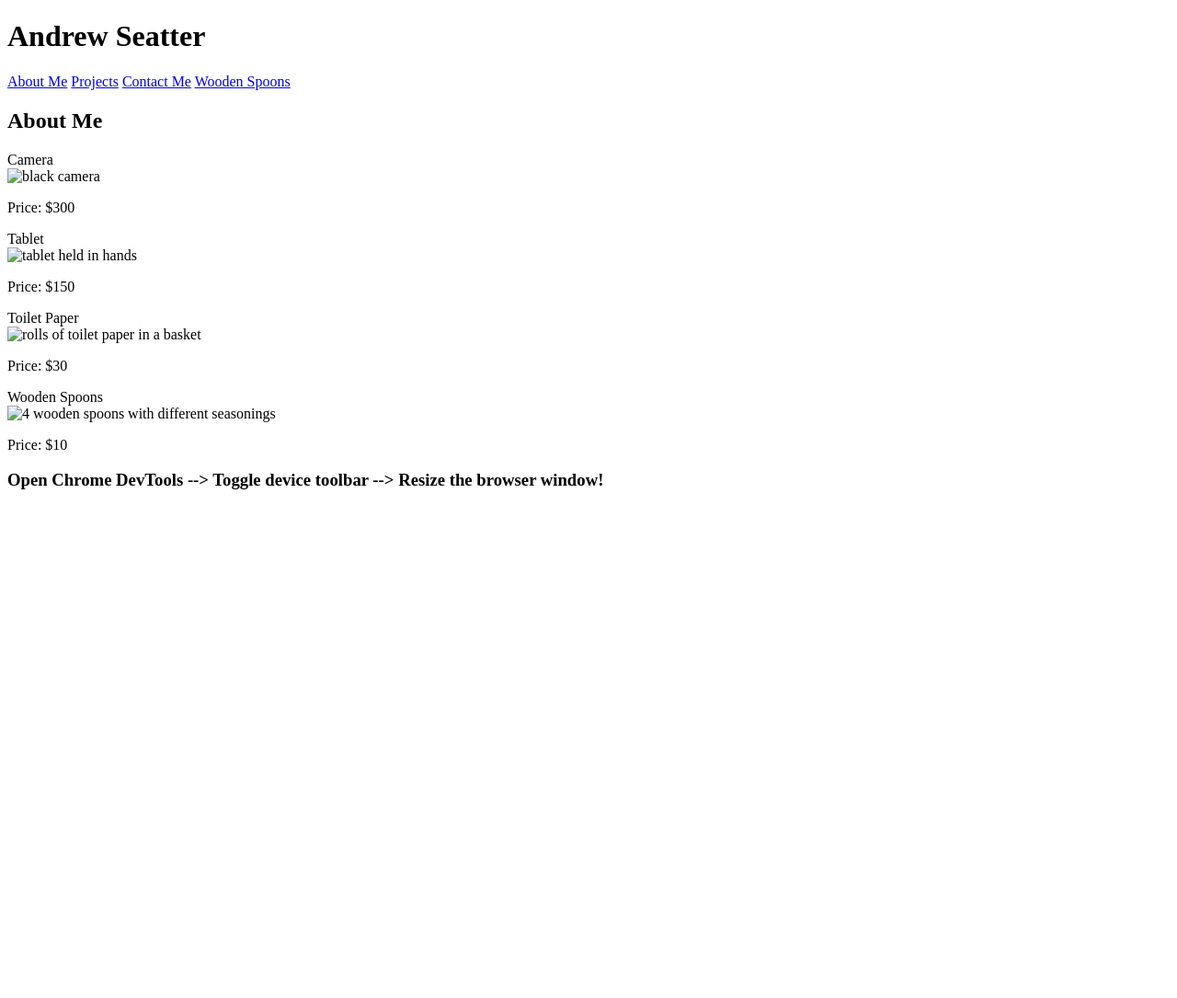
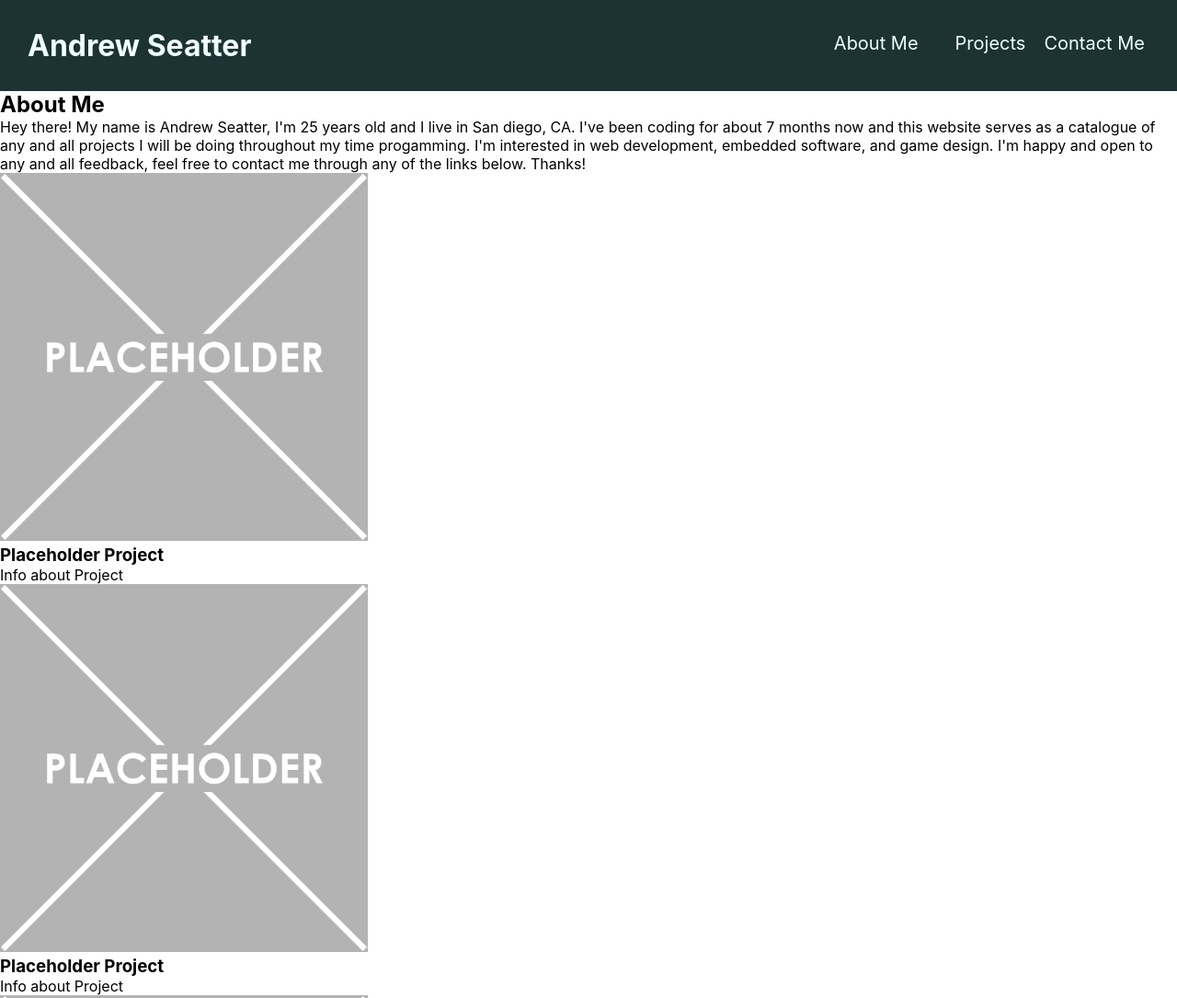
Before and after one commit to Andrew-seatter/Andrew-Seatter-Project-Portfolio, a plain HTML site: page index.html in a window 1280 px wide. Shown: the top 1085 px of the page at 92% size. Before the commit the page ends 800 px from the top, so only its background shows below. Drawn offline with Linux system fonts and the light colour scheme.

Commit message:
first html and css edits

```diff
--- a/assets/stylesheet.css
+++ b/assets/stylesheet.css
@@ -0,0 +1,61 @@
+*{
+    font-family: -apple-system, BlinkMacSystemFont, 'Segoe UI', Roboto, Helvetica,
+    Arial, sans-serif, 'Apple Color Emoji', 'Segoe UI Emoji', 'Segoe UI Symbol';
+    margin: 0%;
+    padding: 0%;
+
+}
+
+header {
+    background-color: #1d3333;
+    border-color: #1d3333;
+    color: azure;
+    display: flex;
+    justify-content: space-between;
+    margin: 0%;
+    padding: 0%;
+
+}
+
+h1{
+    margin: 30px;
+}
+
+nav{
+    right: 50px;
+    margin: 25px;
+
+}
+
+a:any-link{
+    text-decoration: none;
+    color: azure;
+}
+
+nav ul{
+display: inline-flex;
+list-style: none;
+font-size: 20px;
+    color:azure;
+
+}
+
+nav ul li{
+    margin:10px;
+}
+
+#About-Me{
+
+    border-color: #1d3333;
+    border:10px;
+}
+
+.Projects{
+    flex-wrap: wrap;
+}
+#first-project-card {
+    flex-grow: 1;
+}
+figure img{
+    max-block-size: 400px;
+}
--- a/index.html
+++ b/index.html
@@ -11,54 +11,61 @@
     <header>
       <h1>Andrew Seatter</h1>
       <nav>
-        <a href="#About-Me">About Me</a>
-        <a href="#">Projects</a>
-        <a href="#">Contact Me</a>
-        <a href="#">Wooden Spoons</a>
+        <ul>
+        <li><a href="#About-Me">About Me</a><li>
+        <li><a href="#Projects">Projects</a></li>
+        <li><a href="#Contact-links">Contact Me</a></li>
+      </ul>
       </nav>
     </header>
 
     <main>
      <aside id="About-Me">
         <h2> About Me</h2>
+        <p>Hey there! My name is Andrew Seatter, I'm 25 years old and I live in San diego, CA. I've been coding for about 7 months now and this website serves as a catalogue of any and all projects I will be doing throughout my time progamming.
+          I'm interested in web development, embedded software, and game design. I'm happy and open to any and all feedback, feel free to contact me through any of the links below. Thanks!
+        </p>
      </aside>
-      <!-- Product Cards -->
-      <div class="products">
-        <section class="card">
-          <header>Camera</header>
-          <img src="./assets/images/camera.jpg" alt="black camera" />
-          <p>Price: $300</p>
-        </section>
-        <section class="card">
-          <header>Tablet</header>
-          <img src="./assets/images/tablet.jpg" alt="tablet held in hands" />
-          <p>Price: $150</p>
-        </section>
-        <section class="card">
-          <header>Toilet Paper</header>
-          <img
-            src="./assets/images/toilet-paper.jpg"
-            alt="rolls of toilet paper in a basket"
-          />
-          <p>Price: $30</p>
-        </section>
-        <section class="card">
-          <header>Wooden Spoons</header>
-          <img
-            src="./assets/images/wooden-spoons.jpg"
-            alt="4 wooden spoons with different seasonings"
-          />
-          <p>Price: $10</p>
-        </section>
-      </div>
+      <!--Project boxes, Section is the parent, figure and figcaption will be the child elements-->
+      <section id="Projects">
+        <figure class="project-cards">
+          <img src="./assets/placeholder.png" alt="placeholder" />
+          <figcaption>
+            <h3>Placeholder Project</h3>
+            <p>Info about Project</p>
+          </figcaption>
+          </figure>
+          <figure class="project-cards">
+            <img src="./assets/placeholder.png" alt="placeholder" />
+            <figcaption>
+              <h3>Placeholder Project</h3>
+              <p>Info about Project</p>
+            </figcaption>
+            </figure>
+            <figure class="project-cards">
+              <img src="./assets/placeholder.png" alt="placeholder" />
+              <figcaption>
+                <h3>Placeholder Project</h3>
+                <p>Info about Project</p>
+              </figcaption>
+              </figure>
+              <figure class="project-cards">
+                <img src="./assets/placeholder.png" alt="placeholder" />
+                <figcaption>
+                  <h3>Placeholder Project</h3>
+                  <p>Info about Project</p>
+                </figcaption>
+                </figure>
+      </section>
     </main>
 
-    <!-- Footer -->
-    <footer>
-      <h3>
-        Open Chrome DevTools --> Toggle device toolbar --> Resize the browser
-        window!
-      </h3>
+    <!--Contact Links-->
+    <footer id="Contact-links">
+      <ul>
+        <li><a href="(949)-306-2094">949.306.2094</a></li>
+        <li><a href="seatter.an@gmail.com">Email</a></li>
+        <li><a href="github.com/Andrew_Seatter">Github</a></li>
+      </ul>
     </footer>
   </body>
 </html>
```
Also changed, not shown: assets/placeholder.png (added).
